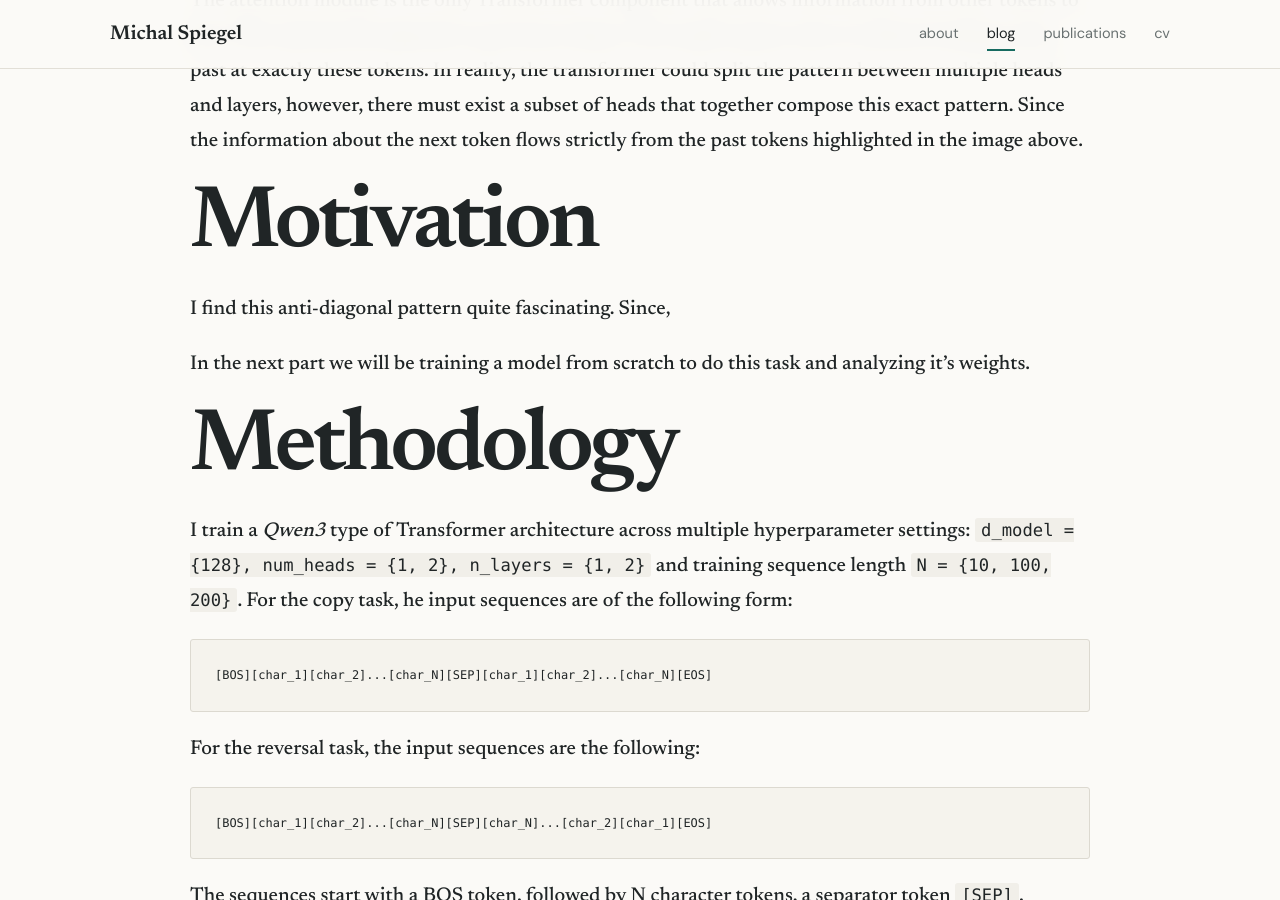
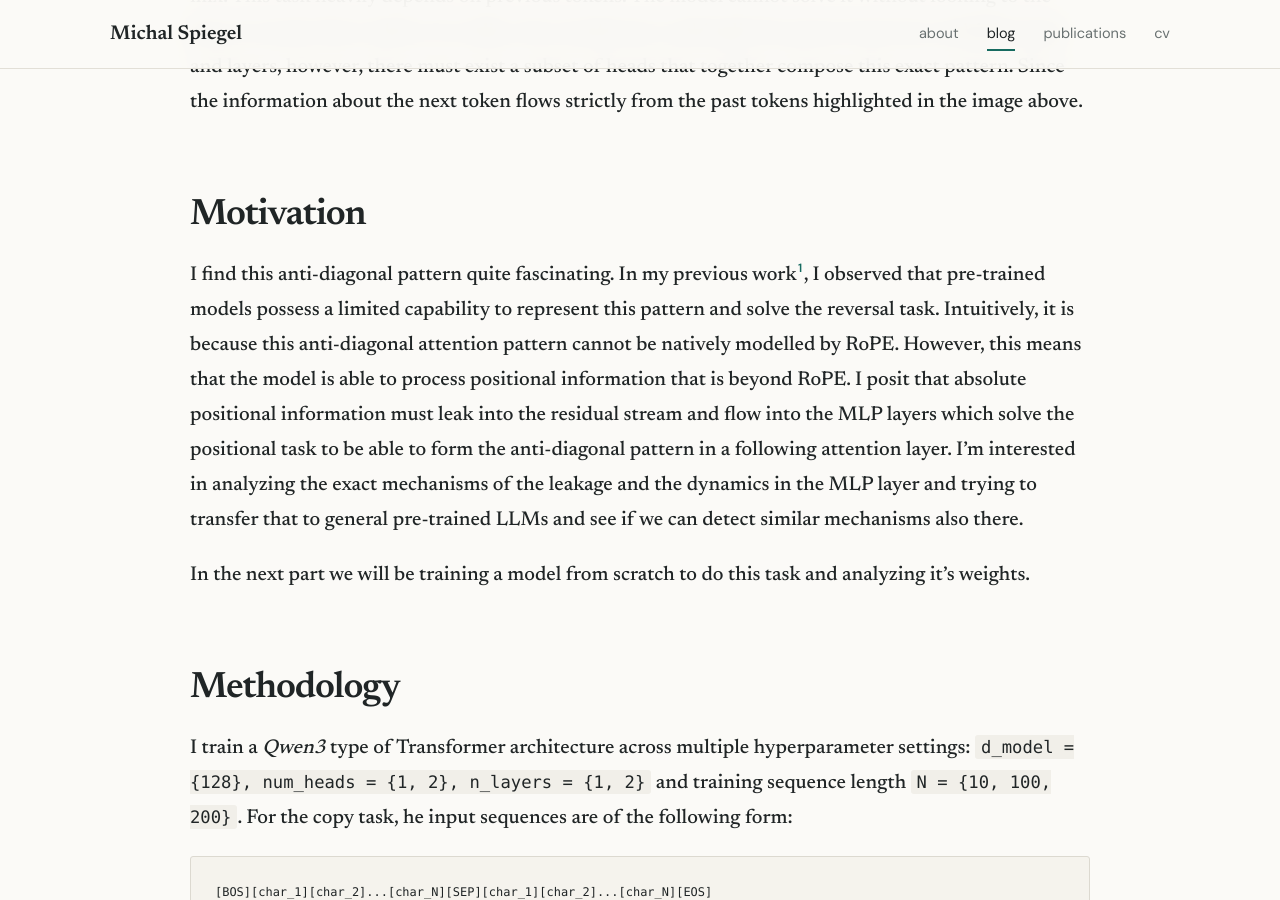
Before and after one commit to michalspiegel/michalspiegel.github.io, a Jekyll site: the page built from _posts/2026-11-02-rope-reversal.md, in a window 1280 px wide and 900 px high, scrolled down 1868 px. Built offline with Jekyll 4.4.1, drawn with Linux system fonts in a browser that asks for light colours; some of the changed text lies outside the part shown.

Commit message:
Sync posts from vault (b6febb1)

````diff
--- a/_posts/2026-11-02-rope-reversal.md
+++ b/_posts/2026-11-02-rope-reversal.md
@@ -5,7 +5,7 @@ description: I train a Transfomer from scratch to predict the string reversal ta
 status: Work in progress
 topic: Interpretability, positional encodings
 ---
-# What is string reversal?
+## What is string reversal?
 For some time I have been playing around with this string reversal task where the inputs look like this:
 ```
 abcd=dcba
@@ -21,12 +21,12 @@ In particular, the output token `=` has to attend to the input token `d`, output
 #### Is this anti-diagonal necessary to solve the task for arbitrary Transformer model?
 The attention module is the only Transformer component that allows information from other tokens to mix. This task heavily depends on previous tokens. The model cannot solve it without looking to the past at exactly these tokens. In reality, the transformer could split the pattern between multiple heads and layers, however, there must exist a subset of heads that together compose this exact pattern. Since the information about the next token flows strictly from the past tokens highlighted in the image above.
 
-# Motivation
+## Motivation
 
-I find this anti-diagonal pattern quite fascinating. Since,
+I find this anti-diagonal pattern quite fascinating. In my previous work[^1], I observed that pre-trained models possess a limited capability to represent this pattern and solve the reversal task. Intuitively, it is because this anti-diagonal attention pattern cannot be natively modelled by RoPE. However, this means that the model is able to process positional information that is beyond RoPE. I posit that absolute positional information must leak into the residual stream and flow into the MLP layers which solve the positional task to be able to form the anti-diagonal pattern in a following attention layer. I'm interested in analyzing the exact mechanisms of the leakage and the dynamics in the MLP layer and trying to transfer that to general pre-trained LLMs and see if we can detect similar mechanisms also there.
 
 In the next part we will be training a model from scratch to do this task and analyzing it's weights.
-# Methodology
+## Methodology
 I train a *Qwen3* type of Transformer architecture across multiple hyperparameter settings: `d_model = {128}, num_heads = {1, 2}, n_layers = {1, 2}` and training sequence length `N = {10, 100, 200}`. For the copy task, he input sequences are of the following form:
 
 ```
@@ -43,11 +43,16 @@ I initialize the vocabulary with 256 unique character tokens. For a single train
 
 # Results
 
-##### Do any of the architectural hyperparameters (`d_model`, `num_heads`, `n_layers`, training sequence length `N`) affect how well the model can fit the training data?
+#### Do any of the architectural hyperparameters (`d_model`, `num_heads`, `n_layers`, training sequence length `N`) affect how well the model can fit the training data?
 
 ![](/assets/images/alphabet_accuracy.png)
 
 I compare the in-distribution accuracy scores on unseen samples across different architecture hyperparameters and alphabet sizes. For the copy tasks, even the 1-layer model with a single head fits the task easily. For reversal, it seems that 2 Transformer layers are necessary to even the even fit the tasks. 1-layer models struggle and stay barely above random guessing. While the 2-layer models fit perfectly no matter the other hyperparameters.
 
-##### Does absolute positional information leak into the residual stream? Is absolute position decodable from the residual stream?
+#### Does absolute positional information leak into the residual stream? Is absolute position decodable from the residual stream?
 I train an array of linear classifier probes (multinomial logistic regression) on various layers and components to predict the absolute position of the current token (from index 0, index 1 up to the last token index `N`).
+
+
+
+
+[^1]:[Attend or Perish: Benchmarking Attention on Algorithmic Reasoning](https://aclanthology.org/2026.blackboxnlp-1.41.pdf) (Spiegel et al., 2026)
````
